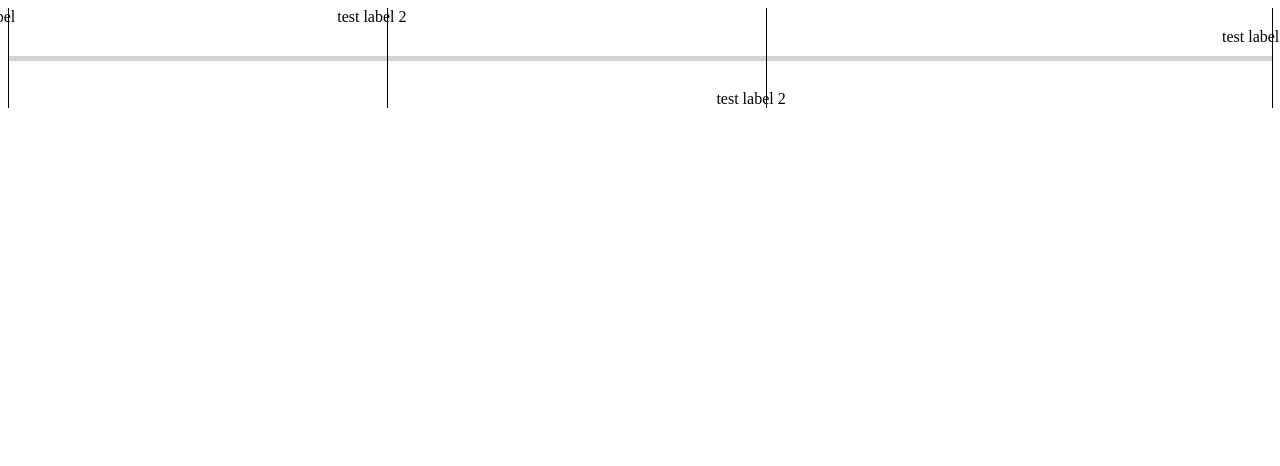
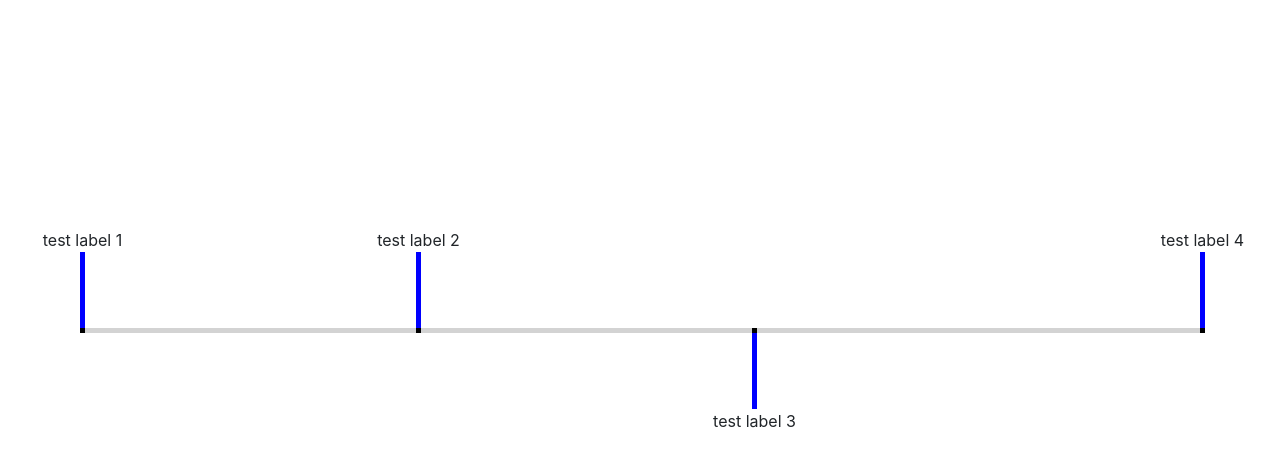
Before and after one commit to tlyau62/nx-timeline, a Vue app: page / in a window 1280 px wide. Shown: the top 466 px of the page. Built offline with nearby package versions, Linux system fonts and the light colour scheme.

Commit message:
Add basic

```diff
--- a/src/App.vue
+++ b/src/App.vue
@@ -4,7 +4,7 @@
       <NxTimelineLabel
         :offset-x="0"
         :offset-y="0"
-        content="test label"
+        content="test label 1"
         :progress="0"
         placement="top"
       />
@@ -20,15 +20,15 @@
       <NxTimelineLabel
         :offset-x="0"
         :offset-y="0"
-        content="test label 2"
+        content="test label 3"
         :progress="60"
         placement="bottom"
       />
 
       <NxTimelineLabel
         :offset-x="0"
-        :offset-y="20"
-        content="test label 2"
+        :offset-y="0"
+        content="test label 4"
         :progress="100"
         placement="top"
       />
@@ -49,6 +49,9 @@ export default {
 </script>
 
 <style lang="scss">
+#app {
+  margin: 5rem;
+}
 // #progress-bar-wrapper {
 //   height: 100px;
 //   background: lightgray;
--- a/src/components/NxTimeline.vue
+++ b/src/components/NxTimeline.vue
@@ -9,7 +9,7 @@
 .nx-timeline {
   display: flex;
   align-items: center;
-  height: 100px;
+  height: 500px;
   position: relative;
 }
 
--- a/src/components/NxTimelineLabel.vue
+++ b/src/components/NxTimelineLabel.vue
@@ -1,7 +1,12 @@
 <template>
   <NxTimelineProgress :progress="progress">
-    <div class="nx-timeline-label" :style="position">
-      {{ content }}
+    <div class="nx-timeline-label-wrapper" :style="position">
+      <div class="nx-timeline-label" :style="direction">
+        <div class="nx-timeline-label__content">
+          {{ content }}
+        </div>
+        <div class="nx-timeline-label__line" />
+      </div>
     </div>
   </NxTimelineProgress>
 </template>
@@ -40,10 +45,18 @@ export default {
       const position = {};
 
       position.left = `${this.offsetX}px`;
-      position[this.placement] = `${this.offsetY}px`;
+      position[
+        this.placement === "top" ? "bottom" : "top"
+      ] = `calc(100% + ${this.offsetY}px)`;
 
       return {
         ...position,
+      };
+    },
+    direction() {
+      return {
+        "flex-direction":
+          this.placement === "bottom" ? "column-reverse" : "column",
       };
     },
   },
@@ -51,9 +64,27 @@ export default {
 </script>
 
 <style lang="scss" scoped>
-.nx-timeline-label {
-  width: 100px;
-  transform: translate(-50%, 0);
+.nx-timeline-label-wrapper {
+  height: 100px;
+  width: 100%;
   position: absolute;
 }
+
+.nx-timeline-label {
+  display: flex;
+  align-items: center;
+  flex-direction: column;
+  height: 100%;
+
+  &__line {
+    background: blue;
+    width: 5px;
+    flex: 1;
+  }
+
+  &__content {
+    text-align: center;
+    width: 200px;
+  }
+}
 </style>
--- a/src/components/NxTimelineProgress.vue
+++ b/src/components/NxTimelineProgress.vue
@@ -1,8 +1,6 @@
 <template>
   <div class="nx-timeline-progress" :style="position">
-    <div class="position-relative">
-      <slot></slot>
-    </div>
+    <slot></slot>
   </div>
 </template>
 
@@ -27,8 +25,8 @@ export default {
 <style lang="scss" scoped>
 .nx-timeline-progress {
   position: absolute;
-  width: 1px;
-  height: 100%;
+  width: 5px;
+  height: 5px;
   background: black;
 }
 </style>
--- a/src/main.js
+++ b/src/main.js
@@ -1,10 +1,18 @@
-import Vue from 'vue'
-import App from './App.vue'
-import router from './router'
+import Vue from "vue";
+import App from "./App.vue";
+import router from "./router";
+import { BootstrapVue, IconsPlugin } from "bootstrap-vue";
+import "bootstrap/dist/css/bootstrap.css";
+import "bootstrap-vue/dist/bootstrap-vue.css";
 
-Vue.config.productionTip = false
+Vue.config.productionTip = false;
+
+// Make BootstrapVue available throughout your project
+Vue.use(BootstrapVue);
+// Optionally install the BootstrapVue icon components plugin
+Vue.use(IconsPlugin);
 
 new Vue({
   router,
-  render: h => h(App)
-}).$mount('#app')
+  render: (h) => h(App),
+}).$mount("#app");
```
